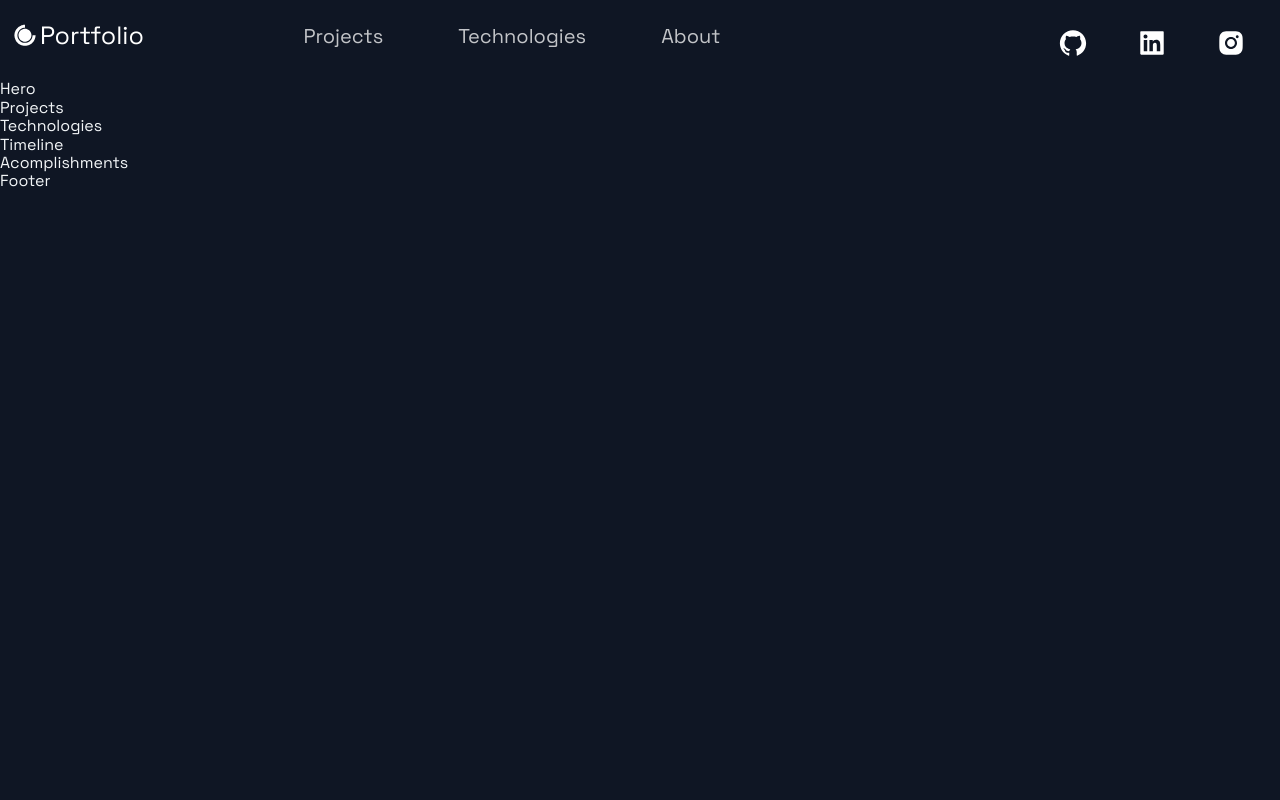
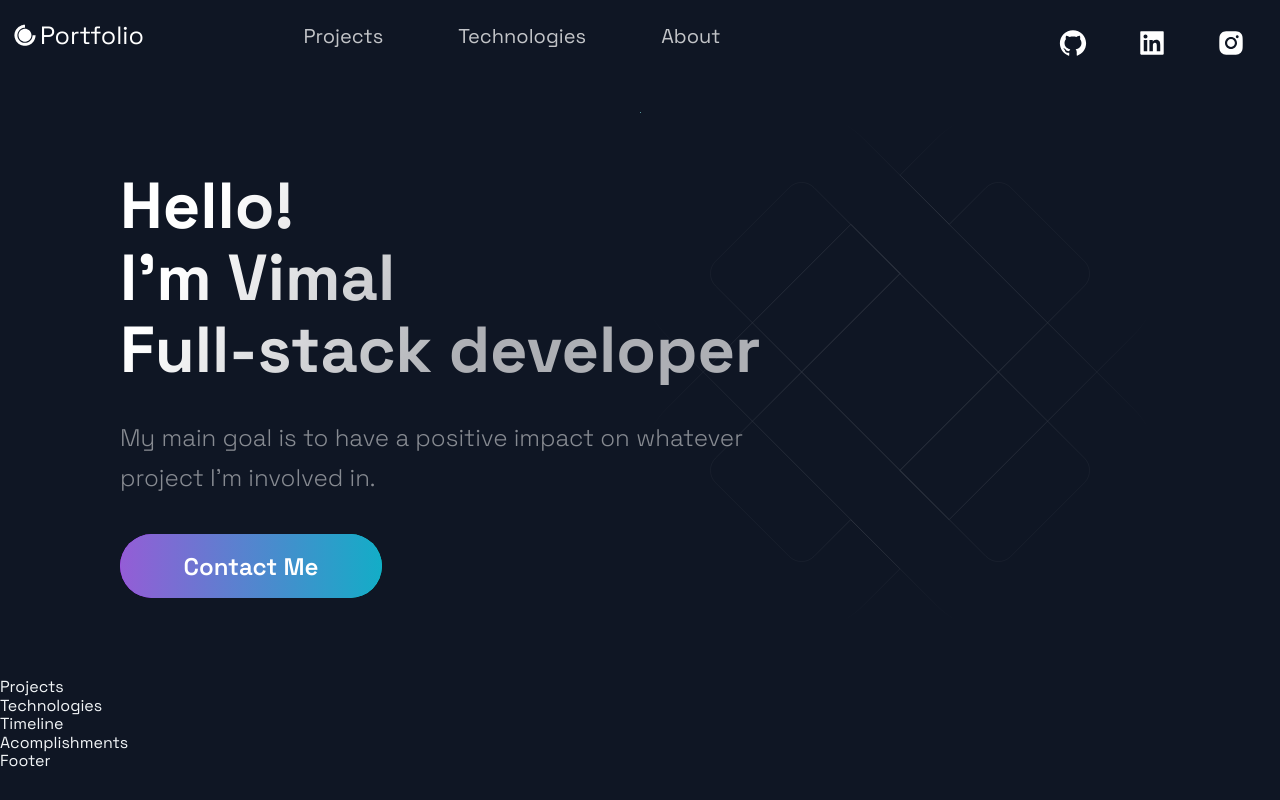
Before and after one commit to vimal-raj-nagarajan/Portfolio, a Next.js app: page / in a window 1280 px wide. Built offline with nearby package versions, Linux system fonts and the light colour scheme.

Commit message:
Add  Hero Section

```diff
--- a/src/components/Hero/Hero.js
+++ b/src/components/Hero/Hero.js
@@ -4,10 +4,20 @@ import { Section, SectionText, SectionTitle } from '../../styles/GlobalComponent
 import Button from '../../styles/GlobalComponents/Button';
 import { LeftSection } from './HeroStyles';
 
-const Hero = (props) => (
-  <div>
-    Hero
-  </div>
+const Hero = () => (
+  <Section row nopadding>
+    <LeftSection>
+      <SectionTitle main center>
+        Hello!<br />
+        I'm Vimal<br />
+        Full-stack developer
+      </SectionTitle>
+      <SectionText>
+      My main goal is to have a positive impact on whatever project I'm involved in.
+      </SectionText>
+      <Button onClick={() => window.location = 'mailto:vimalraj.nagarajan@gmail.com'}>Contact Me</Button>
+    </LeftSection>
+  </Section>
 );
 
 export default Hero;
--- a/src/pages/index.js
+++ b/src/pages/index.js
@@ -10,10 +10,10 @@ import { Section } from '../styles/GlobalComponents';
 const Home = () => {
   return (
     <Layout>
-      {/* <Section grid> */}
+      <Section grid>
         <Hero />
-        {/* <BgAnimation /> */}
-      {/* </Section> */}
+        <BgAnimation />
+      </Section>
       <Projects />
       <Technologies />
       <Timeline />
```
